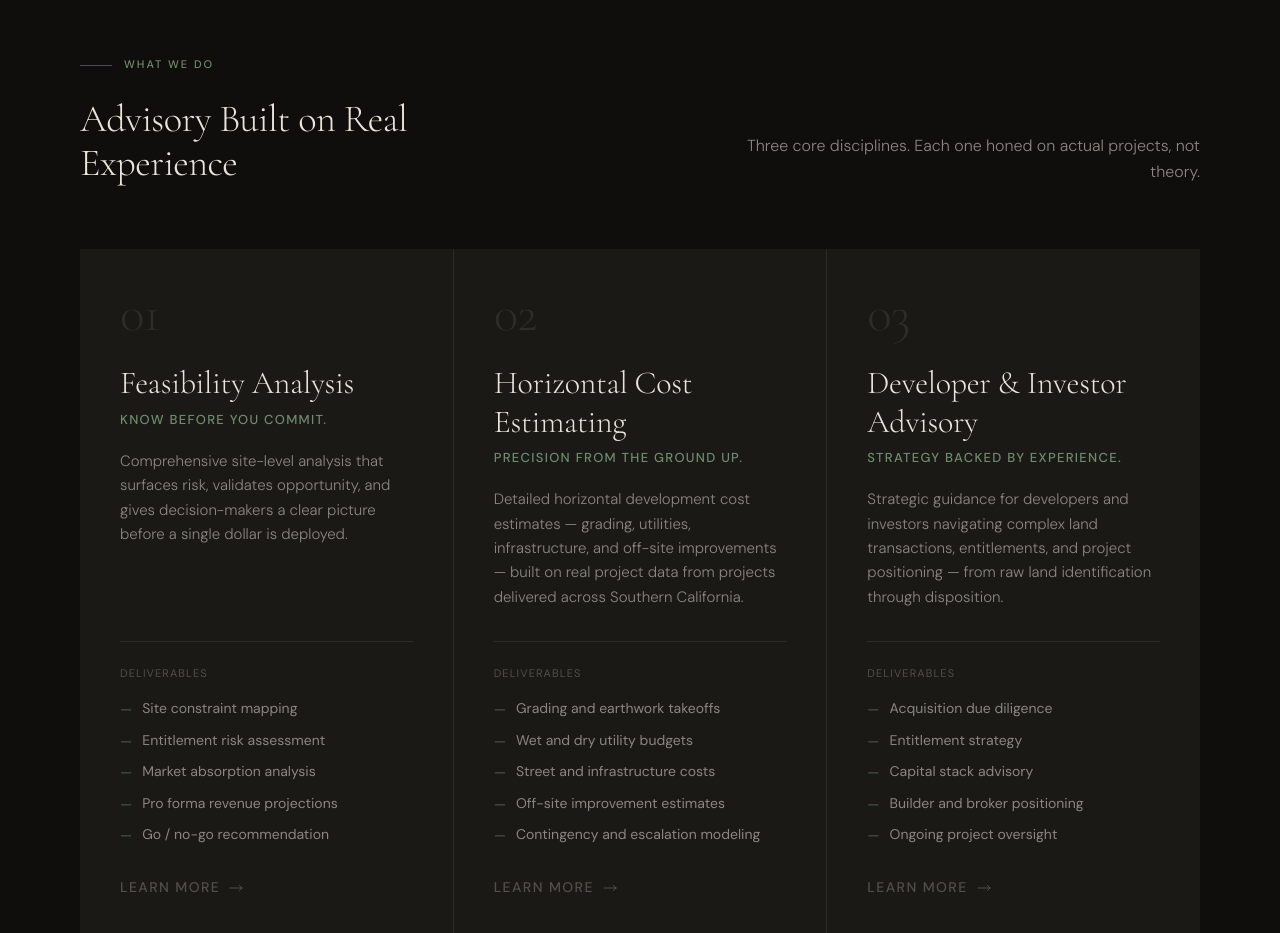
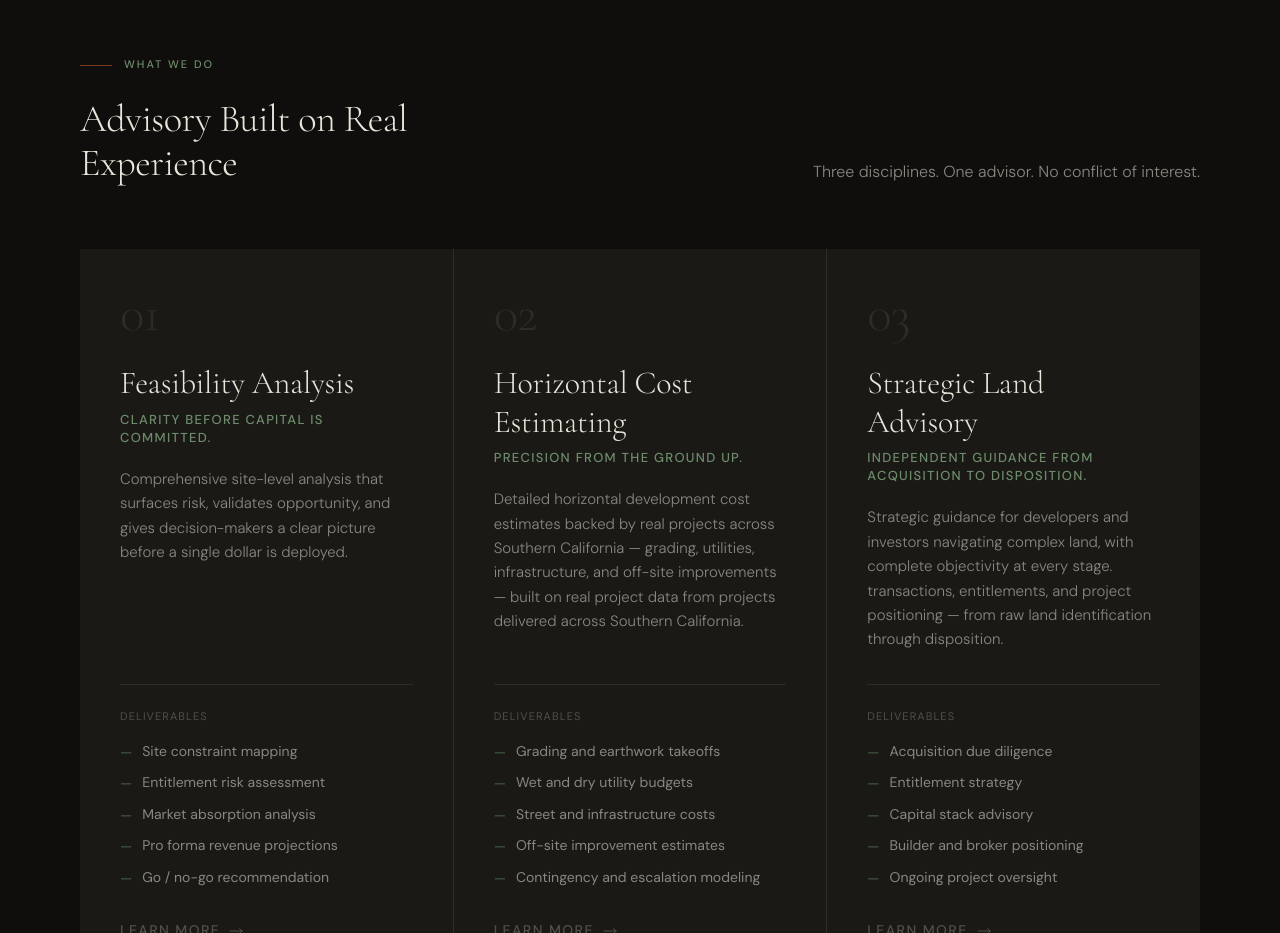
Before and after one commit to tyraynard/rla-website, a Next.js app: page / in a window 1280 px wide. Shown: the part 2380-3313 px from the top of the page. Built offline with nearby package versions, Linux system fonts and the light colour scheme.

Commit message:
Update Service Section

```diff
--- a/src/components/sections/ServicesSection.tsx
+++ b/src/components/sections/ServicesSection.tsx
@@ -14,7 +14,7 @@ interface Service {
 const SERVICES: Service[] = [
   {
     title:    "Feasibility Analysis",
-    tagline:  "Know before you commit.",
+    tagline:  "Clarity before capital is committed.",
     href:     SERVICE_SLUGS.feasibility,
     description:
       "Comprehensive site-level analysis that surfaces risk, validates opportunity, " +
@@ -32,7 +32,7 @@ const SERVICES: Service[] = [
     tagline:  "Precision from the ground up.",
     href:     SERVICE_SLUGS.costEstimating,
     description:
-      "Detailed horizontal development cost estimates — grading, utilities, " +
+      "Detailed horizontal development cost estimates backed by real projects across Southern California — grading, utilities, " +
       "infrastructure, and off-site improvements — built on real project data " +
       "from projects delivered across Southern California.",
     deliverables: [
@@ -44,11 +44,11 @@ const SERVICES: Service[] = [
     ],
   },
   {
-    title:    "Developer & Investor Advisory",
-    tagline:  "Strategy backed by experience.",
+    title:    "Strategic Land Advisory",
+    tagline:  "Independent guidance from acquisition to disposition.",
     href:     SERVICE_SLUGS.advisory,
     description:
-      "Strategic guidance for developers and investors navigating complex land " +
+      "Strategic guidance for developers and investors navigating complex land, with complete objectivity at every stage. " +
       "transactions, entitlements, and project positioning — from raw land " +
       "identification through disposition.",
     deliverables: [
@@ -80,7 +80,7 @@ export function ServicesSection() {
               Advisory Built on Real Experience
             </h2>
             <p className="text-body-md text-rla-stone font-body font-light max-w-[42ch] md:text-right leading-relaxed">
-              Three core disciplines. Each one honed on actual projects, not theory.
+              Three disciplines. One advisor. No conflict of interest.
             </p>
           </div>
         </div>
```
